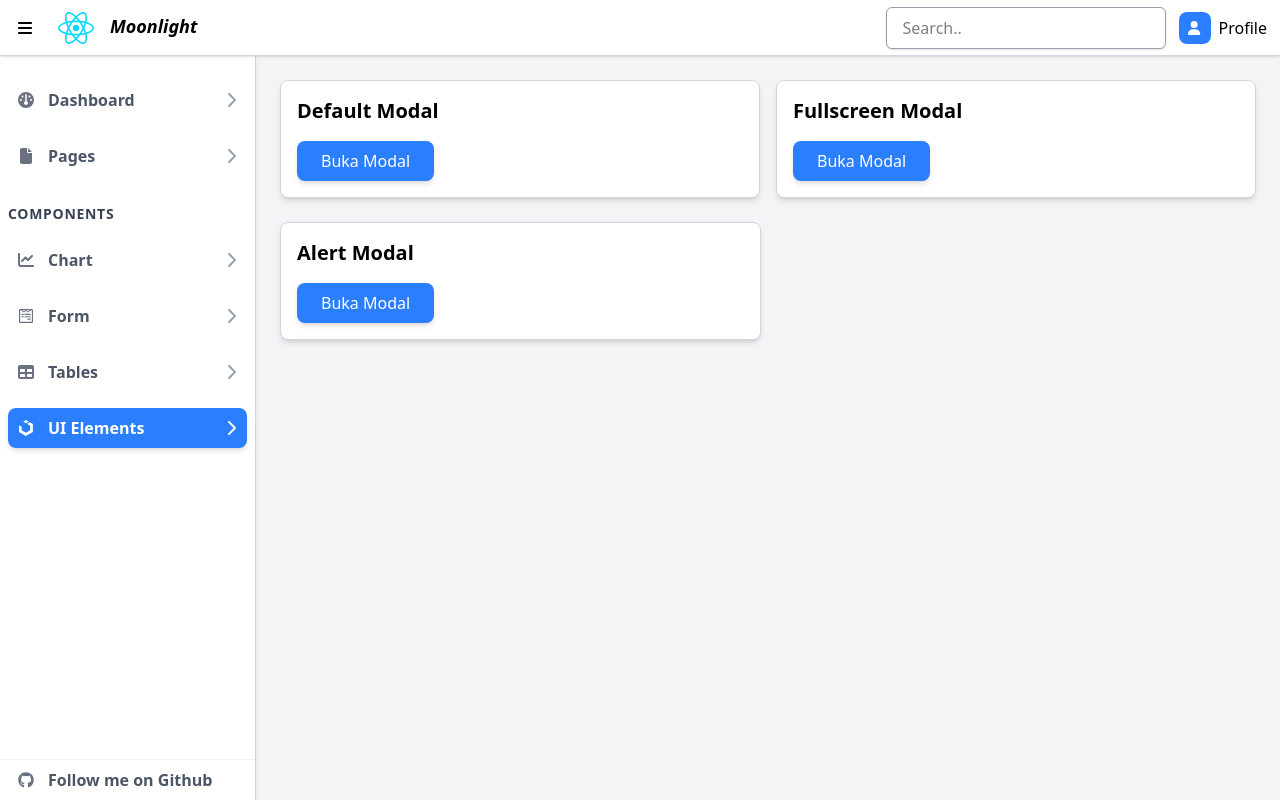
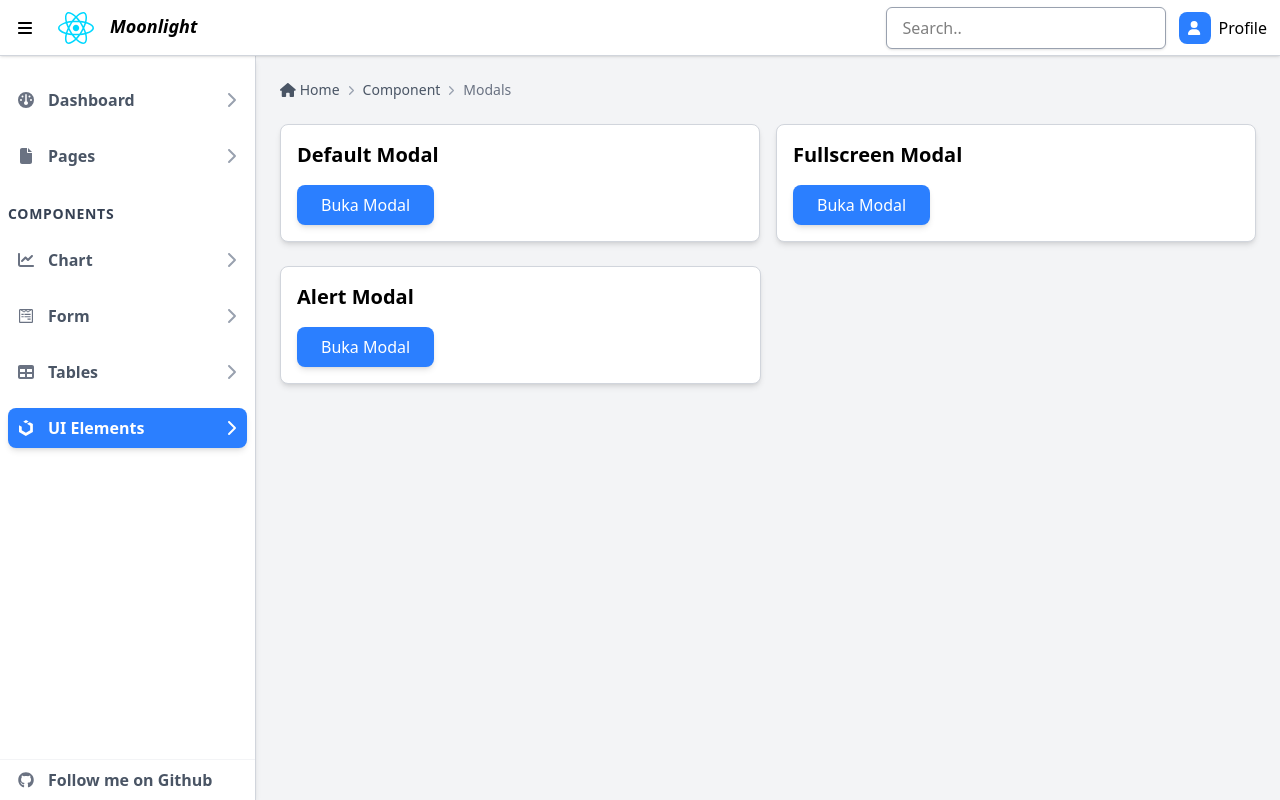
Before and after one commit to Rafhi-dev/HyperDash, a React (Vite) app: page /modals in a window 1280 px wide. Built offline with nearby package versions, Linux system fonts and the light colour scheme.

Commit message:
Refactor: Breadcrumb

```diff
--- a/src/components/ui/breadcrumb/Breadcrumb.jsx
+++ b/src/components/ui/breadcrumb/Breadcrumb.jsx
@@ -1,4 +1,5 @@
 import { FontAwesomeIcon } from "@fortawesome/react-fontawesome";
+import { ChevronRight } from "lucide-react";
 import { Link } from "react-router-dom";
 
 const Breadcrumb = ({ items, className }) => {
@@ -10,19 +11,26 @@ const Breadcrumb = ({ items, className }) => {
       <ul className="list-none p-0 inline-flex">
         {items.map((item, index) => (
           <li key={index} className="flex items-center">
-            {index !== 0 && <div className="mx-2 text-gray-400">/</div>}
+            {index !== 0 && (
+              <div className="mx-1 text-gray-400">
+                <ChevronRight size={15} />
+              </div>
+            )}
             {index === items.length - 1 ? (
               <div className="text-gray-500 font-medium ">
-                <span>
+                {item.icon && (
                   <FontAwesomeIcon icon={item.icon} className="text-sm mr-1" />
-                </span>
+                )}
                 {item.label}
               </div>
             ) : (
-              <Link to={item.url} className="hover:underline">
-                <span>
+              <Link
+                to={item.url}
+                className="hover:underline hover:text-blue-500"
+              >
+                {item.icon && (
                   <FontAwesomeIcon icon={item.icon} className="text-sm mr-1" />
-                </span>
+                )}
                 {item.label}
               </Link>
             )}
--- a/src/components/ui/breadcrumb/BreadcrumbV.jsx
+++ b/src/components/ui/breadcrumb/BreadcrumbV.jsx
@@ -22,7 +22,7 @@ const BreadcrumbV = () => {
   ];
   return (
     <>
-      <div className="m-4">
+      <div className="m-6">
         <div className="flex flex-col gap-4">
           <Breadcrumb items={breadcrumb} />
           <div className="flex-1 p-4 bg-white border border-gray-300 rounded-md shadow-md">
--- a/src/components/ui/modals/ModalsV.jsx
+++ b/src/components/ui/modals/ModalsV.jsx
@@ -1,6 +1,8 @@
 import { useState } from "react";
 import Modal from "./Modals";
 import AlertModals from "./AlertModals";
+import { faHome } from "@fortawesome/free-solid-svg-icons";
+import Breadcrumb from "../breadcrumb/Breadcrumb";
 
 const ModalsV = () => {
   const [isModalOpen, setIsModalOpen] = useState(false);
@@ -16,8 +18,14 @@ const ModalsV = () => {
   const openModalFull = () => setModalFullscreen(true);
   const closeModalfull = () => setModalFullscreen(false);
 
+  const breadcrumb = [
+    { label: "Home", url: "/", icon: faHome },
+    { label: "Component", url: "#" },
+    { label: "Modals" },
+  ];
   return (
     <>
+      <Breadcrumb items={breadcrumb} className={"m-6 mb-0"} />
       <div className="p-6 space-y-6">
         <div className="flex flex-col sm:flex-row gap-4">
           <div className="flex-1 p-4 bg-white rounded-lg shadow-md border border-gray-300">
```
